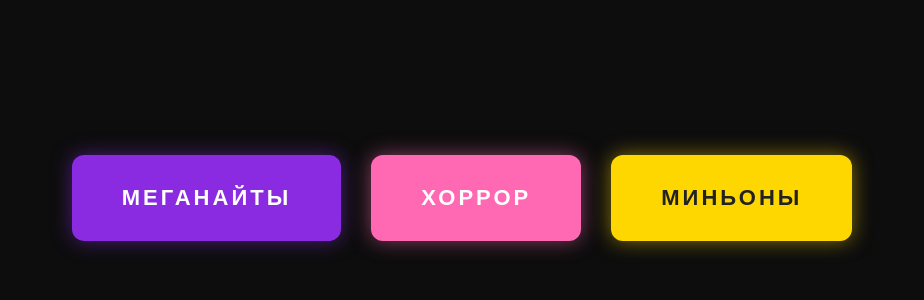
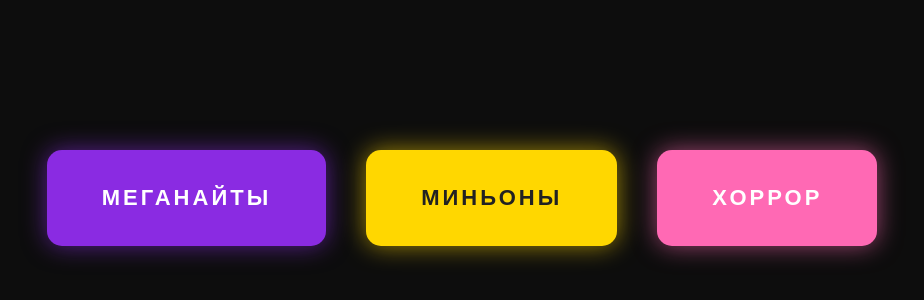
Before and after one commit to brratz999/ARG-By-BrratZ999, a plain HTML site: page index.html in a window 1280 px wide. Shown: the part 202-502 px from the top of the page, without its empty margins (178-1102 px from the left). Drawn offline with Linux system fonts and the light colour scheme.

Commit message:
index.html

```diff
--- a/index.html
+++ b/index.html
@@ -5,109 +5,94 @@
     <meta name="viewport" content="width=device-width, initial-scale=1.0">
     <title>SYSTEM ACCESS - ARG</title>
     <style>
-        /* Основной стиль страницы */
         body {
             display: flex;
             justify-content: center;
             align-items: center;
             height: 100vh;
-            background-color: #0d0d0d; /* Очень темный фон */
+            background-color: #0d0d0d;
             margin: 0;
             font-family: 'Courier New', Courier, monospace;
+            color: #00ff00; /* Хакерский зеленый цвет для текста шифра */
             overflow: hidden;
         }
 
         /* Контейнер для кнопок */
         .container {
             display: flex;
-            gap: 30px;
-            flex-wrap: wrap;
+            flex-direction: row;
+            gap: 40px;
             justify-content: center;
+            align-items: center;
         }
 
-        /* Общий стиль кнопок */
         button {
-            padding: 30px 50px;
+            padding: 35px 55px;
             font-size: 22px;
             font-weight: bold;
             border: none;
-            border-radius: 12px;
+            border-radius: 15px;
             cursor: pointer;
             transition: all 0.3s ease;
             text-transform: uppercase;
             letter-spacing: 3px;
-            position: relative;
-            outline: none;
         }
 
-        /* Эффект при наведении */
         button:hover {
-            transform: scale(1.05);
-            filter: brightness(1.2);
+            transform: translateY(-10px);
+            filter: brightness(1.3);
         }
 
-        /* Фиолетовая кнопка - Меганайты */
-        .btn-purple {
-            background-color: #8a2be2;
-            color: white;
-            box-shadow: 0 0 20px rgba(138, 43, 226, 0.5);
+        .btn-purple { background-color: #8a2be2; color: white; box-shadow: 0 0 25px rgba(138, 43, 226, 0.6); }
+        .btn-yellow { background-color: #ffd700; color: #222; box-shadow: 0 0 25px rgba(255, 215, 0, 0.6); }
+        .btn-pink { background-color: #ff69b4; color: white; box-shadow: 0 0 25px rgba(255, 105, 180, 0.6); }
+
+        /* Стиль для текста шифра */
+        #cipher-display {
+            display: none;
+            font-size: 32px;
+            text-align: center;
+            line-height: 1.5;
+            text-shadow: 0 0 15px #00ff00;
         }
 
-        /* Розовая кнопка - Хоррор */
-        .btn-pink {
-            background-color: #ff69b4;
-            color: white;
-            box-shadow: 0 0 20px rgba(255, 105, 180, 0.5);
-        }
-
-        /* Желтая кнопка - Миньоны */
-        .btn-yellow {
-            background-color: #ffd700;
-            color: #222;
-            box-shadow: 0 0 20px rgba(255, 215, 0, 0.5);
-        }
-
-        /* Дополнительный эффект свечения текста */
-        button:active {
-            transform: scale(0.95);
-        }
+        #bg-music { display: none; }
     </style>
 </head>
 <body>
 
-    <div class="container">
-        <button class="btn-purple" onclick="checkPass('бревно', 'https://i.postimg.cc/Hxdmd0JS/zagruzeno-(29).png')">
-            Меганайты
-        </button>
+    <audio id="bg-music" loop>
+        <source src="music.mp3" type="audio/mpeg">
+    </audio>
 
-        <button class="btn-pink" onclick="checkPass('ёкай', 'https://i.postimg.cc/8FK9b6mW/27.png')">
-            Хоррор
-        </button>
-
-        <button class="btn-yellow" onclick="checkPass('стринги', 'https://i.postimg.cc/8FK9b6mW/27.png')">
-            Миньоны
-        </button>
+    <div id="main-ui" class="container">
+        <button class="btn-purple" onclick="check('бревно', 'Ваша часть 1 - 27°46\'')">Меганайты</button>
+        <button class="btn-yellow" onclick="check('стринги', 'Ваша часть 2 - 06.9&quot;N 82°')">Миньоны</button>
+        <button class="btn-pink" onclick="check('ёкай', 'Ваша часть 3 - 46\'01.6&quot;W')">Хоррор</button>
     </div>
 
+    <div id="cipher-display"></div>
+
     <script>
-        /**
-         * Функция проверки пароля
-         * @param {string} correctPass - Правильный ответ
-         * @param {string} url - Куда перекинет при успехе
-         */
-        function checkPass(correctPass, url) {
-            // Вызываем окно ввода
+        const audio = document.getElementById('bg-music');
+        const mainUi = document.getElementById('main-ui');
+        const cipherDisplay = document.getElementById('cipher-display');
+
+        function check(correctPass, secretText) {
+            // Включаем музыку при первом взаимодействии
+            audio.play().catch(() => {});
+
             let userPass = prompt("ВНИМАНИЕ: ТРЕБУЕТСЯ ПАРОЛЬ ДОСТУПА");
 
-            // Проверяем, нажал ли пользователь "Отмена"
             if (userPass === null) return;
 
-            // Сравниваем ввод (убираем пробелы и переводим в нижний регистр)
             if (userPass.toLowerCase().trim() === correctPass.toLowerCase()) {
-                alert("ДОСТУП РАЗРЕШЕН. ПЕРЕНАПРАВЛЕНИЕ...");
-                window.location.href = url;
+                // Прячем кнопки и показываем текст
+                mainUi.style.display = 'none';
+                cipherDisplay.style.display = 'block';
+                cipherDisplay.innerHTML = secretText + "<br><br><span style='font-size:14px; color:gray;'>Запишите данные и обновите страницу для продолжения</span>";
             } else {
-                alert("ОШИБКА: НЕВЕРНЫЙ ПАРОЛЬ. ДОСТУП ЗАБЛОКИРОВАН.");
+                alert("ОШИБКА: НЕВЕРНЫЙ ПАРОЛЬ.");
             }
         }
     </script>
```
